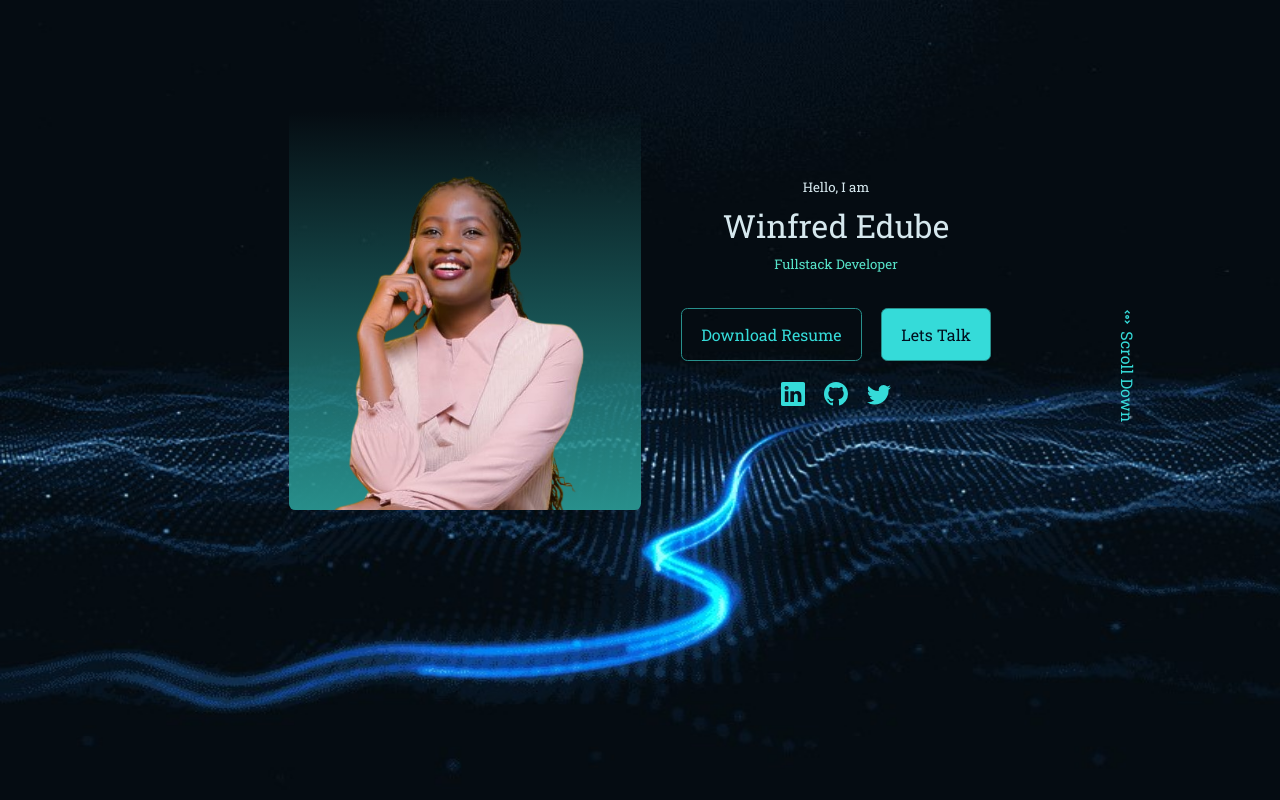
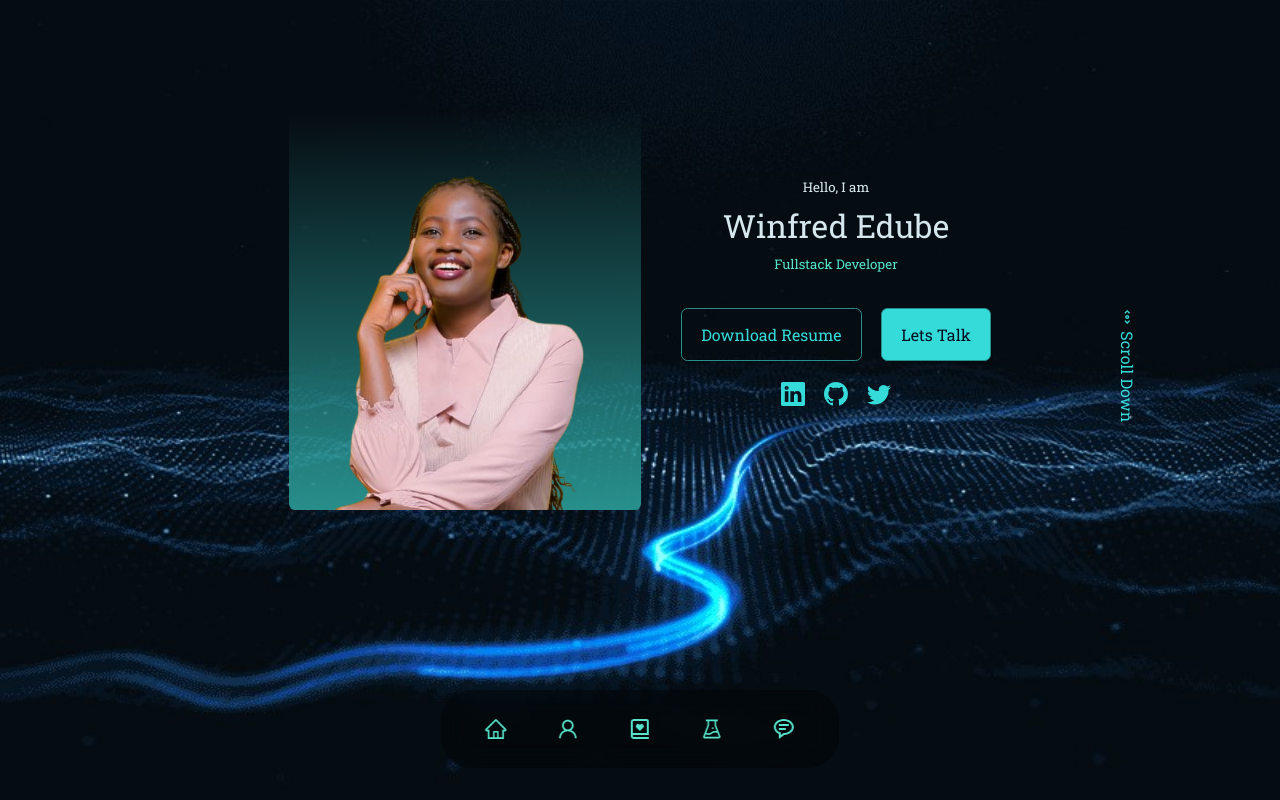
Before and after one commit to edubew/portfolio, a React (Create React App) app: page / in a window 1280 px wide. Built offline with nearby package versions, Linux system fonts and the light colour scheme.

Commit message:
Add styling to the nav links

```diff
--- a/src/App.css
+++ b/src/App.css
@@ -53,6 +53,7 @@ h5 {
 
 section {
   margin-top: 8rem;
+  height: 100vh;
 }
 
 section > h2,
--- a/src/App.js
+++ b/src/App.js
@@ -1,10 +1,12 @@
 import './App.css';
 import HeadLine from './Components/Header/HeadLine';
+import Navbar from './Components/Navbar';
 
 function App() {
   return (
     <div className="App">
       <HeadLine />
+      <Navbar />
     </div>
   );
 }
--- a/src/Components/Navbar.js
+++ b/src/Components/Navbar.js
@@ -1,6 +1,6 @@
 import React from 'react';
 import styled from 'styled-components';
-import { IoHomeOutline } from 'react-icons/io';
+import { AiOutlineHome } from 'react-icons/ai';
 import { AiOutlineUser } from 'react-icons/ai';
 import { BiBookHeart } from 'react-icons/bi';
 import { AiOutlineExperiment } from 'react-icons/ai';
@@ -8,14 +8,55 @@ import { BiMessageRoundedDetail } from 'react-icons/bi';
 
 const Navbar = () => (
   <Nav>
-    <a href="#home"><IoHomeOutline /></a>
-    <a href="#about"><AiOutlineUser /></a>
-    <a href="#skills"><BiBookHeart /></a>
-    <a href="#projects"><AiOutlineExperiment /></a>
-    <a href="#contact"><BiMessageRoundedDetail /></a>
+    <a href="#home">
+      <AiOutlineHome />
+    </a>
+    <a href="#about">
+      <AiOutlineUser />
+    </a>
+    <a href="#skills">
+      <BiBookHeart />
+    </a>
+    <a href="#projects">
+      <AiOutlineExperiment />
+    </a>
+    <a href="#contact">
+      <BiMessageRoundedDetail />
+    </a>
   </Nav>
 );
 
-const Nav = styled.nav``;
+const Nav = styled.nav`
+background: rgba(0, 0, 0, 0.3);
+width: max-content;
+display: block;
+padding: 0.7rem 1.7rem;
+z-index: 2;
+position: fixed;
+left: 50%;
+transform: translateX(-50%);
+bottom: 2rem;
+display: flex;
+gap: 1rem;
+border-radius: 2rem;
+backdrop-filter: blur(15px);
+
+a {
+  background: transparent;
+  padding: 1rem;
+  border-radius: 50%;
+  display: flex;
+  color: var(--color-light);
+  font-size: 1.5rem;
+
+  &:hover {
+    background: rgba(0, 0, 0, 0.5);
+  }
+  &:active {
+    background: var(--color-bg);
+    color: var(--color-white);
+  }
+}
+`;
 
 export default Navbar;
```
Also changed, not shown: src/Components/About.js (added, +9 -0 lines).
